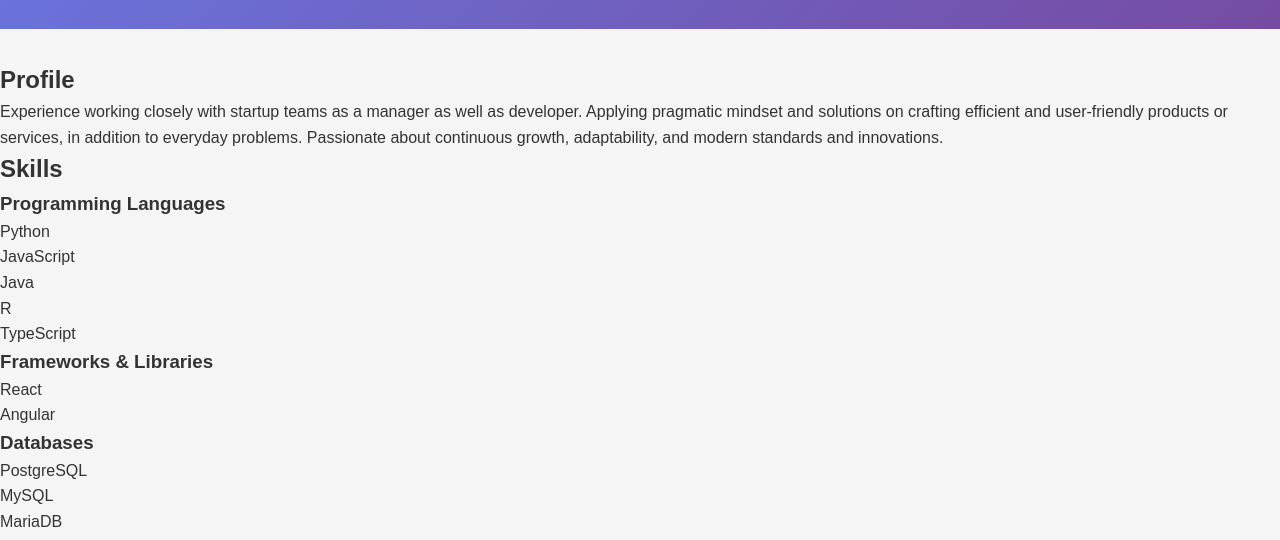
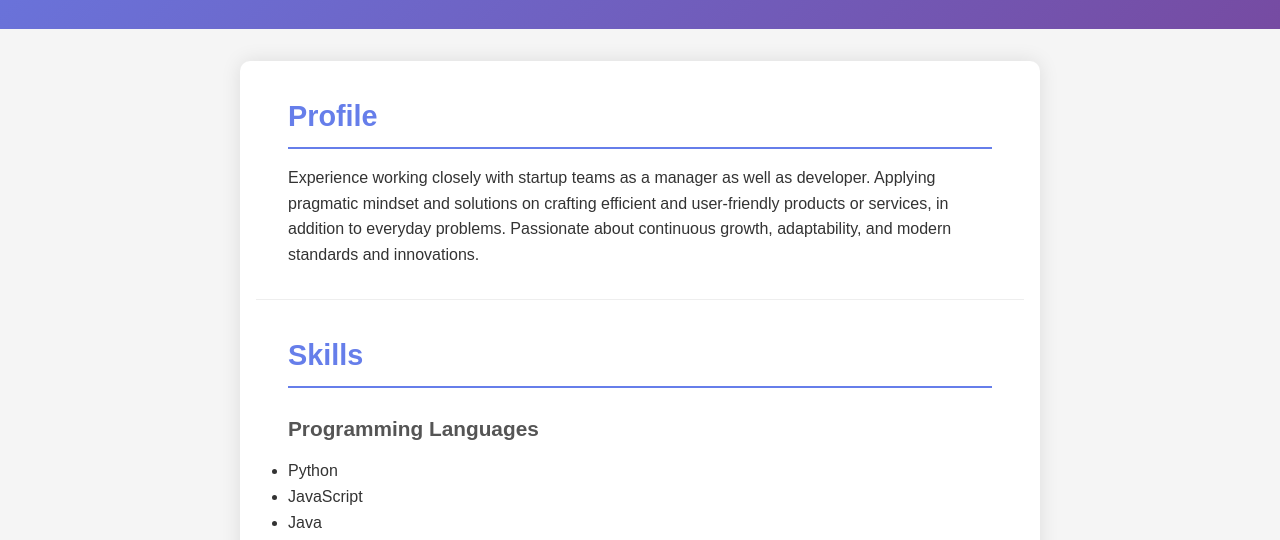
Before and after one commit to Kobyopi/rsschool-cv, a plain HTML site: page index.html in a window 1280 px wide. Shown: the part 385-925 px from the top of the page. Drawn offline with Linux system fonts and the light colour scheme.

Commit message:
feat: added general main content style

```diff
--- a/style.css
+++ b/style.css
@@ -79,3 +79,37 @@ h1 {
     font-size: 1.2rem;
     opacity: 0.9;
 }
+
+/* Main content styles */
+main {
+    max-width: 800px;
+    margin: 0 auto;
+    padding: 0 1rem;
+    background: white;
+    border-radius: 10px;
+    box-shadow: 0 0 20px rgba(0, 0, 0, 0.1);
+    margin-bottom: 2rem;
+}
+
+section {
+    padding: 2rem;
+    border-bottom: 1px solid #eee;
+}
+
+section:last-child {
+    border-bottom: none;
+}
+
+h2 {
+    color: #667eea;
+    font-size: 1.8rem;
+    margin-bottom: 1rem;
+    padding-bottom: 0.5rem;
+    border-bottom: 2px solid #667eea;
+}
+
+h3 {
+    color: #555;
+    font-size: 1.3rem;
+    margin: 1.5rem 0 0.8rem 0;
+}
```
